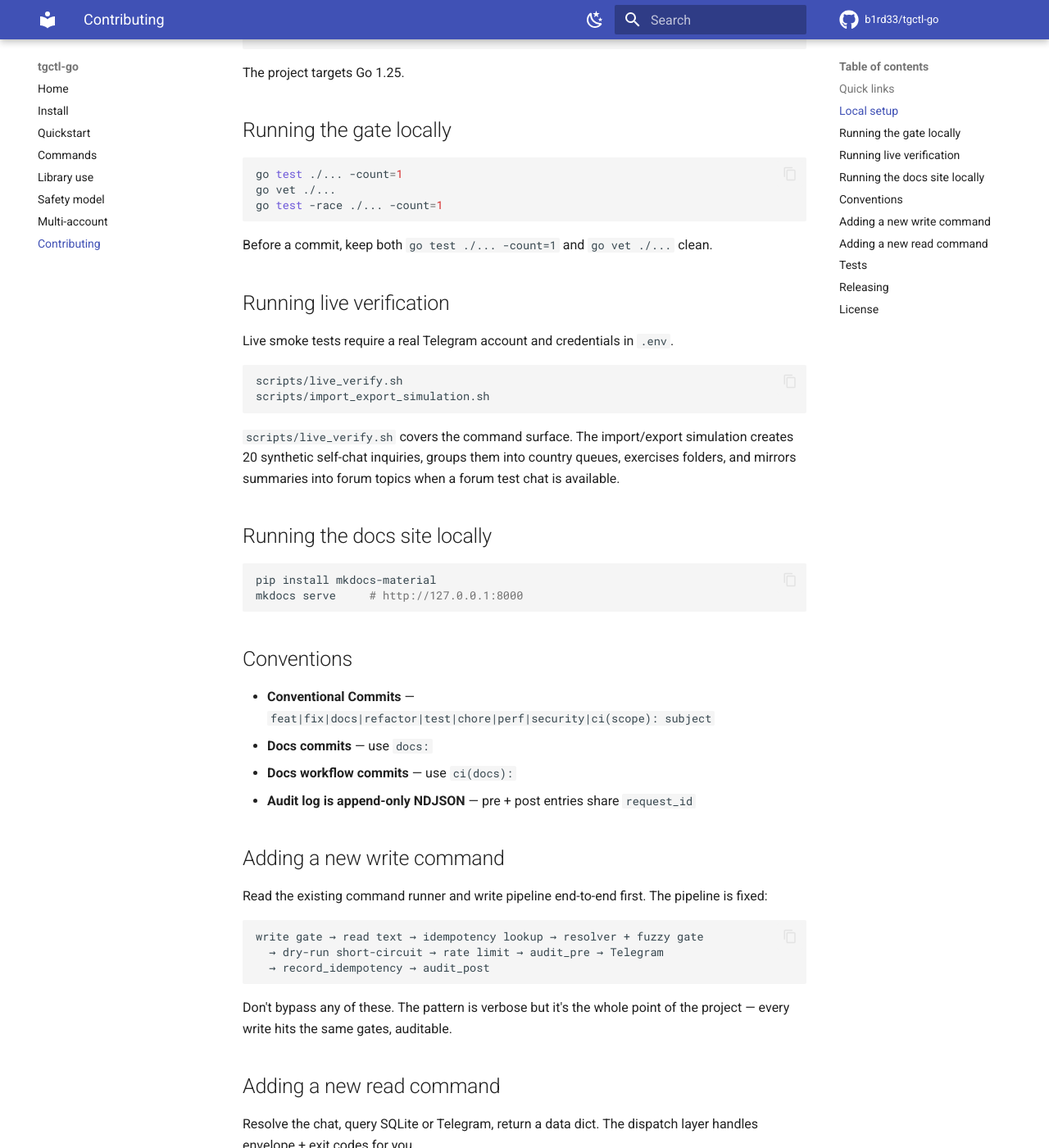
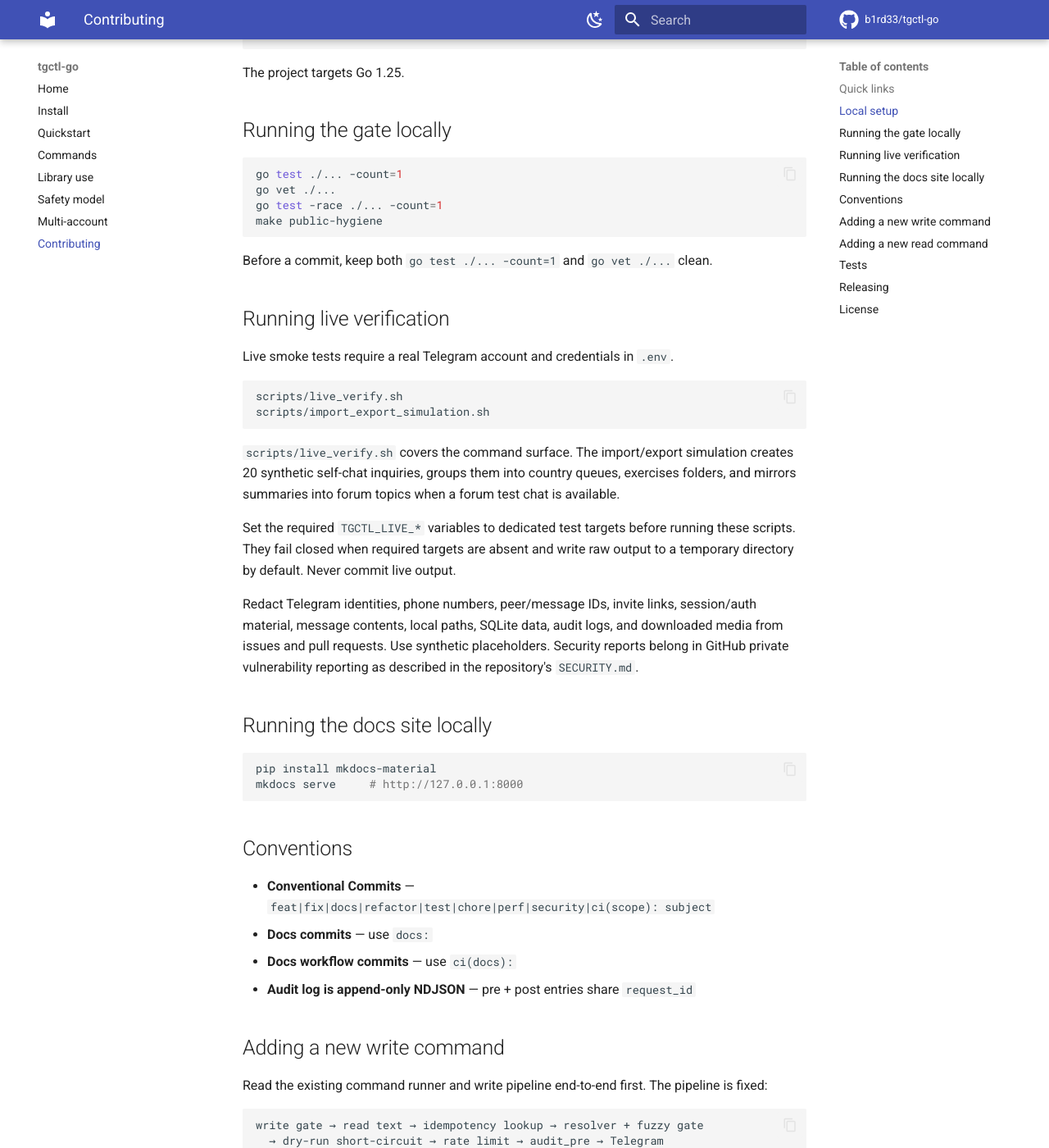
Before and after one commit to b1rd33/tgctl-go, an MkDocs documentation site: the page built from docs/contributing.md, in a window 1280 px wide and 1400 px high, scrolled down 543 px. Shown: the whole window at 82% size. Built offline with MkDocs 1.6.1 and Material for MkDocs 9.7.7, drawn with Linux system fonts in a browser that asks for light colours; comment, search, counter and statistics services are not loaded.

````diff
--- a/docs/contributing.md
+++ b/docs/contributing.md
@@ -26,6 +26,7 @@
 go test ./... -count=1
 go vet ./...
 go test -race ./... -count=1
+make public-hygiene
 ```
 
 Before a commit, keep both `go test ./... -count=1` and `go vet ./...`
@@ -45,6 +46,16 @@
 simulation creates 20 synthetic self-chat inquiries, groups them into
 country queues, exercises folders, and mirrors summaries into forum
 topics when a forum test chat is available.
+
+Set the required `TGCTL_LIVE_*` variables to dedicated test targets before
+running these scripts. They fail closed when required targets are absent and
+write raw output to a temporary directory by default. Never commit live output.
+
+Redact Telegram identities, phone numbers, peer/message IDs, invite links,
+session/auth material, message contents, local paths, SQLite data, audit logs,
+and downloaded media from issues and pull requests. Use synthetic placeholders.
+Security reports belong in GitHub private vulnerability reporting as described
+in the repository's `SECURITY.md`.
 
 ## Running the docs site locally
 
````
Also changed, not shown: CONTRIBUTING.md (+11 -0 lines), SECURITY.md (added, +29 -0 lines), docs/install.md (+3 -3 lines), .github/ISSUE_TEMPLATE/bug_report.md, .github/ISSUE_TEMPLATE/feature_request.md, 14 other files.
